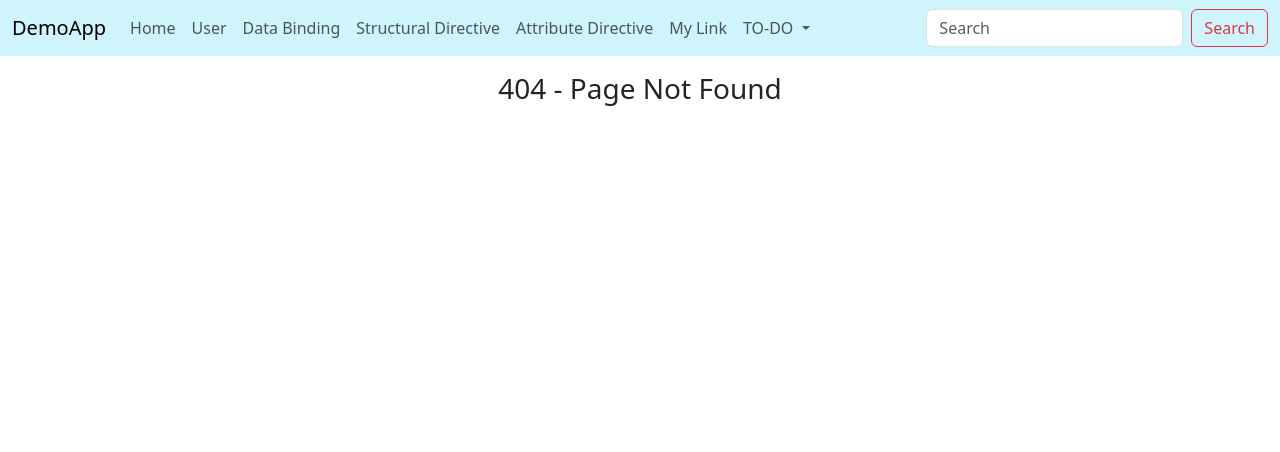
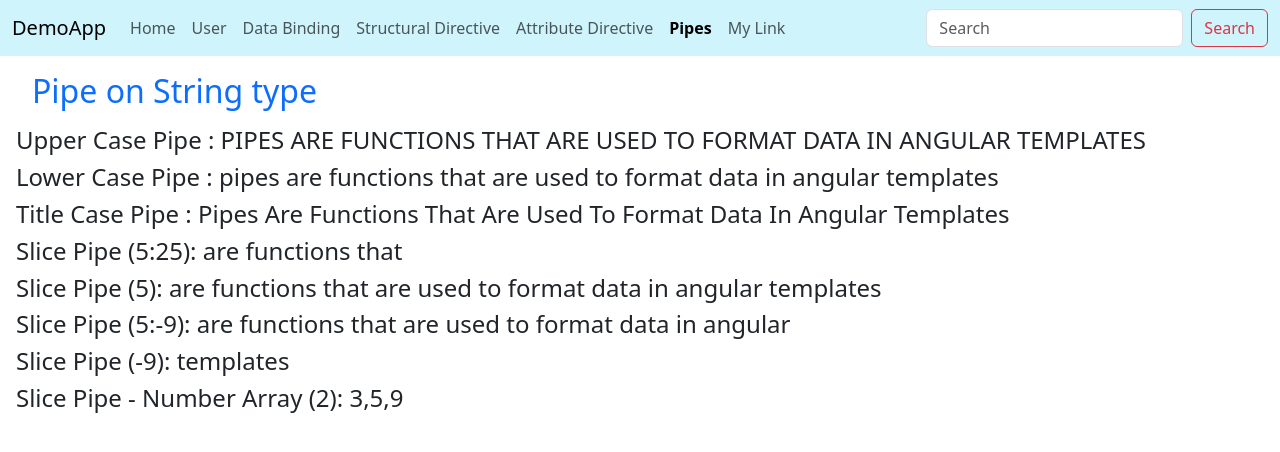
Before and after one commit to HuiYangUS/demo-angular-app, an Angular app: page /pipes in a window 1280 px wide. Before the commit this address had no page. Shown: the top 452 px of the page. Built offline with nearby package versions, Linux system fonts and the light colour scheme.

Commit message:
added pipe demo practice

```diff
--- a/src/app/app.component.html
+++ b/src/app/app.component.html
@@ -34,11 +34,15 @@
                         routerLinkActive="active">Attribute
                         Directive</a>
                 </li>
+                <li class="nav-item">
+                    <a class="nav-link active" aria-current="page" routerLink="pipes"
+                        routerLinkActive="active">Pipes</a>
+                </li>
 
                 <li class="nav-item">
                     <a class="nav-link" routerLink="my-link">My Link</a>
                 </li>
-                <li class="nav-item dropdown">
+                <!-- <li class="nav-item dropdown">
                     <a class="nav-link dropdown-toggle" href="#" role="button" data-bs-toggle="dropdown"
                         aria-expanded="false">
                         TO-DO
@@ -51,7 +55,7 @@
                         </li>
                         <li><a class="dropdown-item" href="#">Something else here</a></li>
                     </ul>
-                </li>
+                </li> -->
             </ul>
             <form class="d-flex" role="search">
                 <input class="form-control me-2" type="search" placeholder="Search" aria-label="Search" />
--- a/src/app/app.routes.ts
+++ b/src/app/app.routes.ts
@@ -6,6 +6,7 @@ import { AttributeDirectiveDemoComponent } from './attribute-directive-demo/attr
 import { PageNotFoundComponent } from './page-not-found/page-not-found.component';
 import { MyHomeComponent } from './my-home/my-home.component';
 import { LoginComponent } from './login/login.component';
+import { BuiltInPipesComponent } from './built-in-pipes/built-in-pipes.component';
 
 /**
  * <Route> is an object
@@ -18,6 +19,7 @@ export const routes: Routes = [
     { path: "data-binding", component: DataBinderComponent },
     { path: "structural-directive", component: StructuralDirectiveDemoComponent },
     { path: "attribute-directive", component: AttributeDirectiveDemoComponent },
+    { path: "pipes", component: BuiltInPipesComponent },
     /**
      * Wild card must be the last component
      */
--- /dev/null
+++ b/src/app/built-in-pipes/built-in-pipes.component.html
@@ -0,0 +1,12 @@
+<div class="m-3">
+    <h2 class="text-primary m-3">Pipe on String type</h2>
+    <h4>Upper Case Pipe : {{ngPipeDef | uppercase}}</h4>
+    <h4>Lower Case Pipe : {{ngPipeDef | lowercase}}</h4>
+    <h4>Title Case Pipe : {{ngPipeDef | titlecase}}</h4>
+    <h4>Slice Pipe (5:25): {{ngPipeDef | slice:5:25}}</h4>
+    <h4>Slice Pipe (5): {{ngPipeDef | slice:5}}</h4>
+    <h4>Slice Pipe (5:-9): {{ngPipeDef | slice:5:-9}}</h4>
+    <h4>Slice Pipe (-9): {{ngPipeDef | slice:-9}}</h4>
+    <h4>Slice Pipe - Number Array (2): {{[1, 2, 3, 5, 9] | slice:2}}</h4>
+
+</div>
--- /dev/null
+++ b/src/app/built-in-pipes/built-in-pipes.component.ts
@@ -0,0 +1,15 @@
+import { CommonModule } from '@angular/common';
+import { Component } from '@angular/core';
+
+@Component({
+  selector: 'app-built-in-pipes',
+  imports: [CommonModule],
+  templateUrl: './built-in-pipes.component.html',
+  styleUrl: './built-in-pipes.component.scss'
+})
+export class BuiltInPipesComponent {
+
+  // Use: 'component.html'
+  ngPipeDef: string = "pipes are functions that are used to format data in angular templates";
+
+}
```
Also changed, not shown: src/app/built-in-pipes/built-in-pipes.component.scss (added), 1 other file (tests, documents, lock files or other folders).
